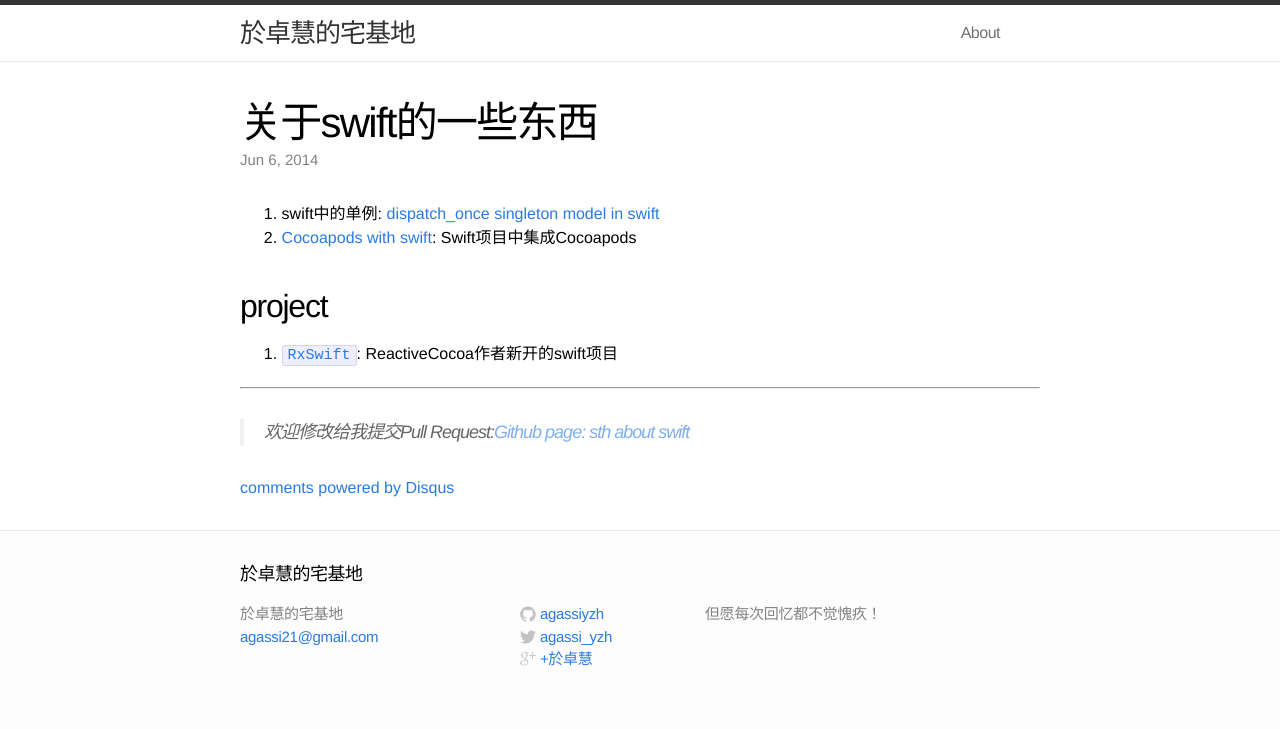
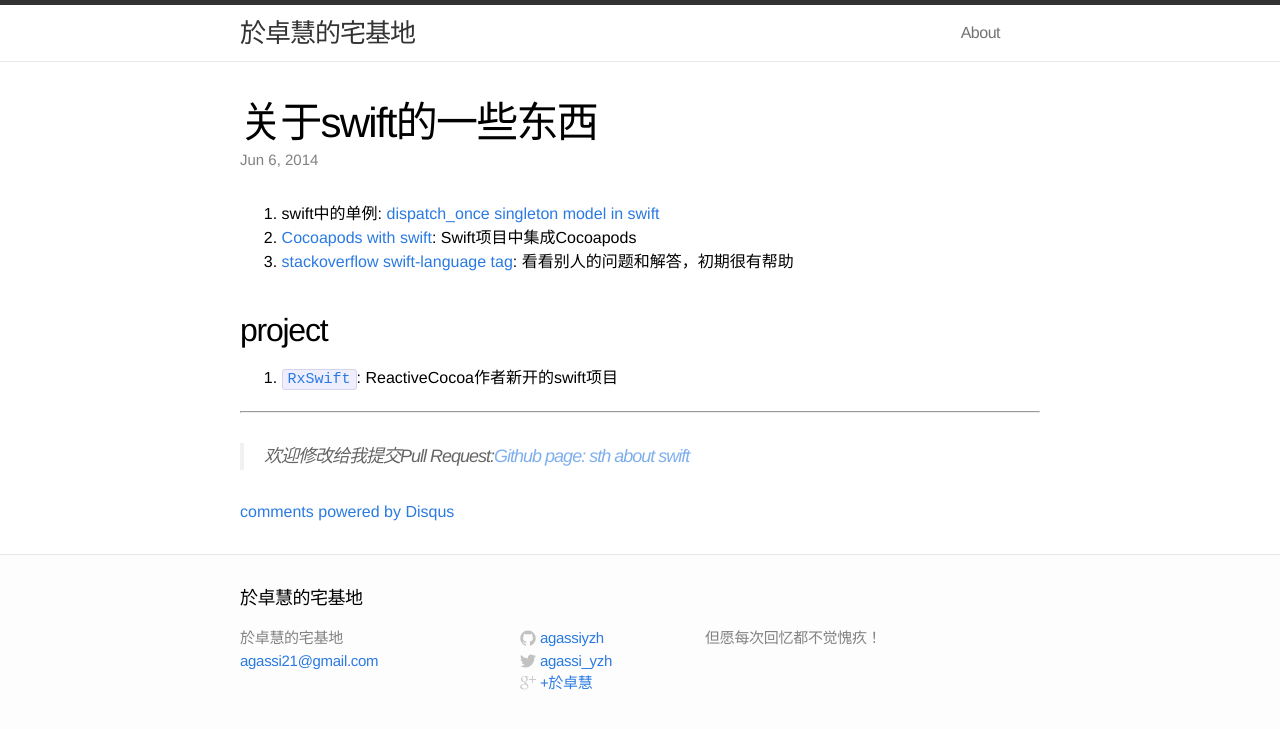
Before and after one commit to agassiyzh/agassiyzh.github.io-backup, a Jekyll site: the page built from _posts/2014-06-06-something-about-swift.md, in a window 1280 px wide. Shown: the top 729 px of the page. Built offline with Jekyll 4.4.1, drawn with Linux system fonts in a browser that asks for light colours; comment, search, counter and statistics services are not loaded.

Commit message:
swift stackoverflow

```diff
--- a/_posts/2014-06-06-something-about-swift.md
+++ b/_posts/2014-06-06-something-about-swift.md
@@ -10,6 +10,8 @@ published: true
 1. swift中的单例: [dispatch_once singleton model in swift][singleton]
 
 2. [Cocoapods with swift][CococapodsSwift]: Swift项目中集成Cocoapods
+
+3. [stackoverflow swift-language tag][stackoverflow]: 看看别人的问题和解答，初期很有帮助
 
 ## project
 
@@ -26,3 +28,5 @@ published: true
 [RxSwift]: https://github.com/jspahrsummers/RxSwift
 
 [CococapodsSwift]: https://medium.com/swift-programming/swift-cocoapods-da09d8ba6dd2
+
+[stackoverflow]: http://stackoverflow.com/questions/tagged/swift-language
```
